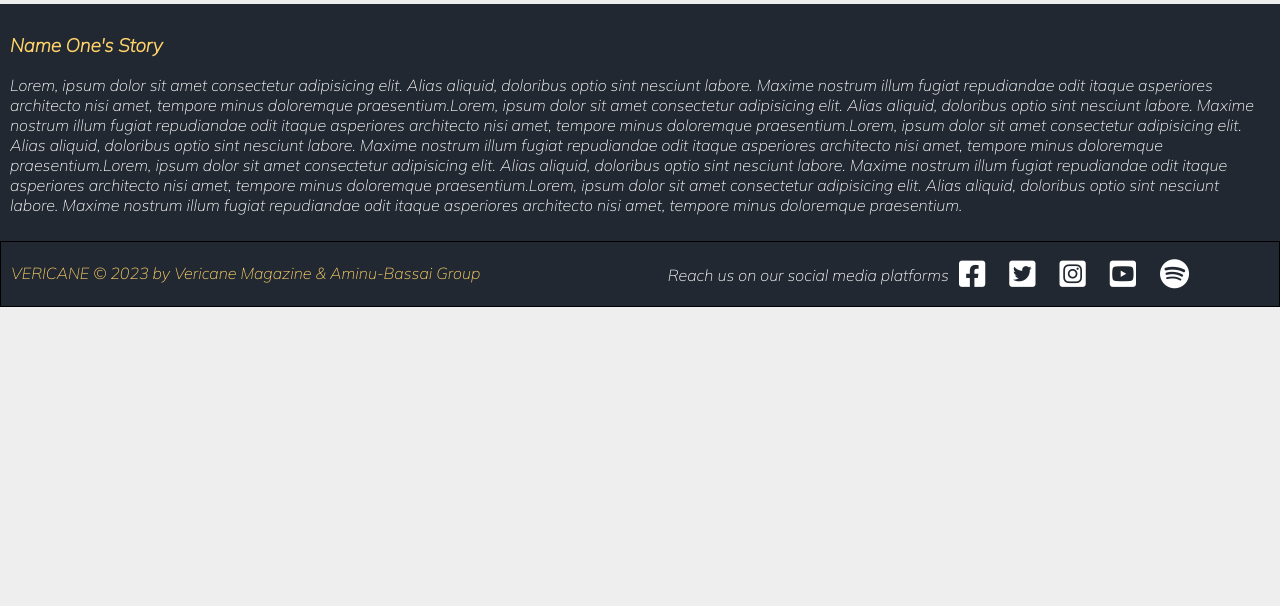
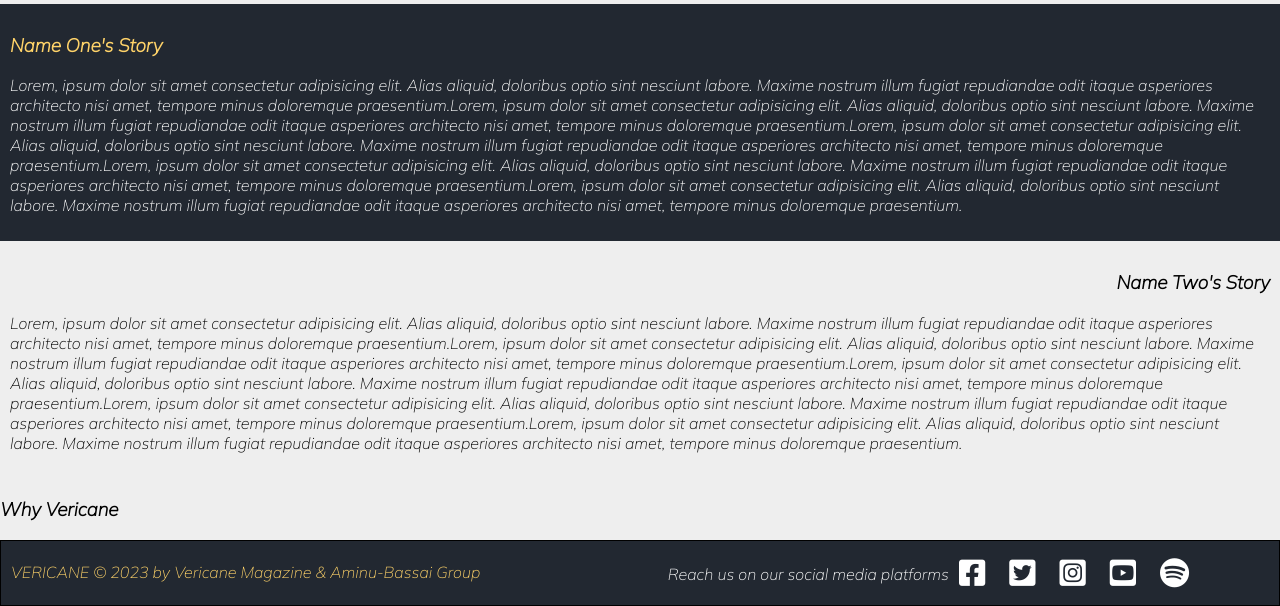
Before and after one commit to DayoTitiloye-code/Vericane, a Flask app: page /about in a window 1280 px wide. Shown: the part 632-1238 px from the top of the page. Before the commit the page ends 939 px from the top, so only its background shows below. Run offline with Flask 2, Linux system fonts and the light colour scheme.

Commit message:
finished section two

```diff
--- a/static/style.css
+++ b/static/style.css
@@ -370,3 +370,11 @@ footer #trademark {
 .section-one h3{
     color: #FFD369;
 }
+
+.section-two{
+    padding: 10px;
+}
+
+.section-two h3{
+    text-align: end;
+}
--- a/templates/about.html
+++ b/templates/about.html
@@ -68,6 +68,27 @@
             nostrum illum fugiat repudiandae odit itaque asperiores architecto nisi amet, tempore minus doloremque praesentium.Lorem, ipsum dolor sit amet consectetur adipisicing elit. Alias aliquid, doloribus optio sint nesciunt labore. Maxime
             nostrum illum fugiat repudiandae odit itaque asperiores architecto nisi amet, tempore minus doloremque praesentium.</p>
         </div>
+        <div class="section-two">
+            <h3>Name Two's Story</h3>
+            <p>Lorem, ipsum dolor sit amet consectetur adipisicing elit. Alias aliquid, doloribus optio sint nesciunt labore. Maxime
+                nostrum illum fugiat repudiandae odit itaque asperiores architecto nisi amet, tempore minus doloremque
+                praesentium.Lorem, ipsum dolor sit amet consectetur adipisicing elit. Alias aliquid, doloribus optio sint nesciunt
+                labore. Maxime
+                nostrum illum fugiat repudiandae odit itaque asperiores architecto nisi amet, tempore minus doloremque
+                praesentium.Lorem, ipsum dolor sit amet consectetur adipisicing elit. Alias aliquid, doloribus optio sint nesciunt
+                labore. Maxime
+                nostrum illum fugiat repudiandae odit itaque asperiores architecto nisi amet, tempore minus doloremque
+                praesentium.Lorem, ipsum dolor sit amet consectetur adipisicing elit. Alias aliquid, doloribus optio sint nesciunt
+                labore. Maxime
+                nostrum illum fugiat repudiandae odit itaque asperiores architecto nisi amet, tempore minus doloremque
+                praesentium.Lorem, ipsum dolor sit amet consectetur adipisicing elit. Alias aliquid, doloribus optio sint nesciunt
+                labore. Maxime
+                nostrum illum fugiat repudiandae odit itaque asperiores architecto nisi amet, tempore minus doloremque praesentium.
+            </p>
+        </div>
+        <div class="section-three">
+            <h3>Why Vericane</h3>
+        </div>
     </div>
     <footer>
         <p id="trademark">VERICANE &#169; 2023 by Vericane Magazine & Aminu-Bassai Group</p>
```
